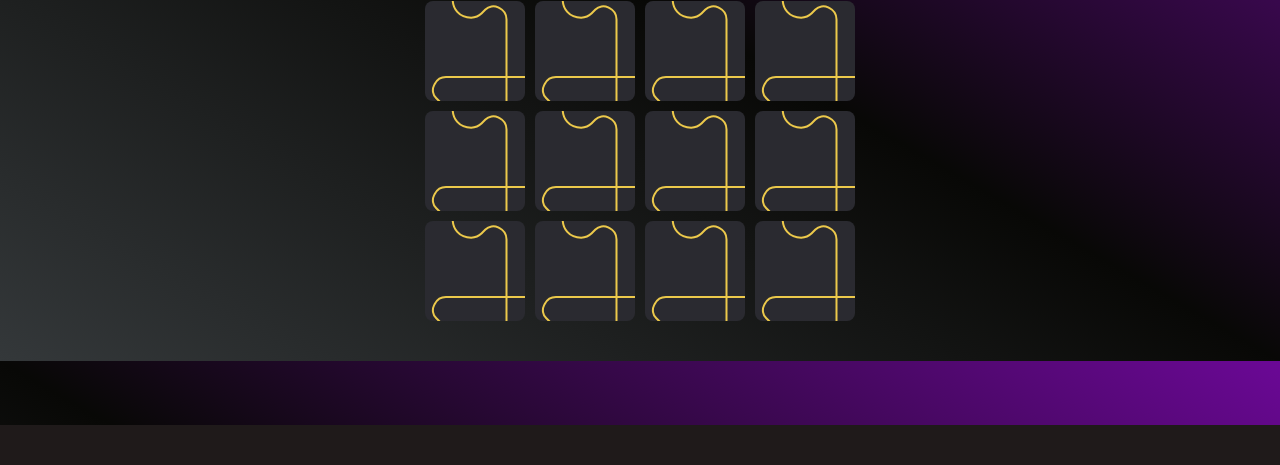
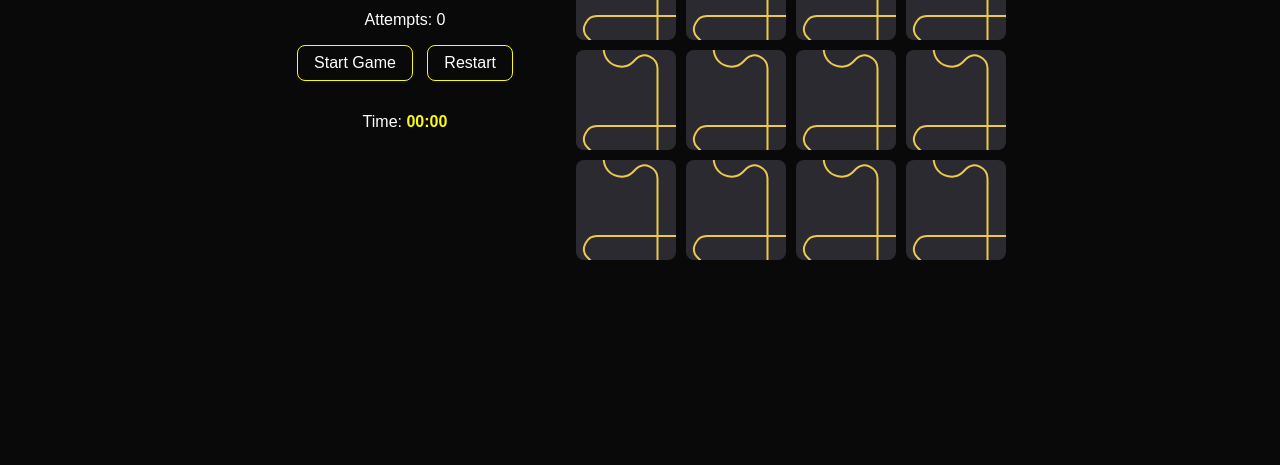
Before and after one commit to Mbiydzenyuy3/memory-card-game, a plain HTML site: page index.html in a window 1280 px wide. Shown: the part 375-840 px from the top of the page. Before the commit the page ends 800 px from the top, so only its background shows below. Drawn offline with Linux system fonts and the light colour scheme.

Commit message:
fix linter errors

```diff
--- a/index.html
+++ b/index.html
@@ -9,6 +9,7 @@
 </head>
 
 <body>
+  <div class="game-main-features">
     <h1>Memory <span class="heading">Card </span>Game</h1>
     <p>Attempts: <span id="attempt-count">0</span></p>
     <div class="game-features">
@@ -20,6 +21,7 @@
         <p>Time: <span id="timer">00:00</span></p>
       </div>
     </div>
+  </div>
   <div class="game-board">
     <!-- Cards will be dynamically generated here -->
   </div>
--- a/styles/style.css
+++ b/styles/style.css
@@ -1,7 +1,7 @@
 body {
   font-family: Arial, sans-serif;
   text-align: center;
-  background-color: #1f1a1a;
+  background-color: #050404;
   margin: 0;
   padding: 20px;
   color: #fff;
@@ -35,6 +35,10 @@ button {
 #stats {
   padding-block: 1rem;
   text-align: center;
+}
+
+.game-main-features {
+  display: block;
 }
 
 .game-board {
@@ -79,5 +83,35 @@ button {
 @media (min-width: 768px) {
   body {
     background-image: linear-gradient(to right top, #34383a, #080806, #6b0896);
+    background-repeat: no-repeat;
+    background-size: cover;
   }
 }
+
+@media (min-width: 1024px) {
+  body {
+    background-image: linear-gradient(to right top, #080806, #6b0896);
+    background-repeat: no-repeat;
+    background-size: cover;
+    display: flex;
+    align-items: center;
+    justify-content: center;
+    height: 100vh;
+  }
+
+  .game-main-features {
+    display: flex;
+    flex-direction: column;
+    align-items: center;
+  }
+
+  .game-board {
+    margin: 20px;
+  }
+}
+
+@media (min-width: 1200px) {
+  body {
+    background: #0a0909;
+  }
+}
```
Lines whose indentation alone changed are shown as unchanged.
